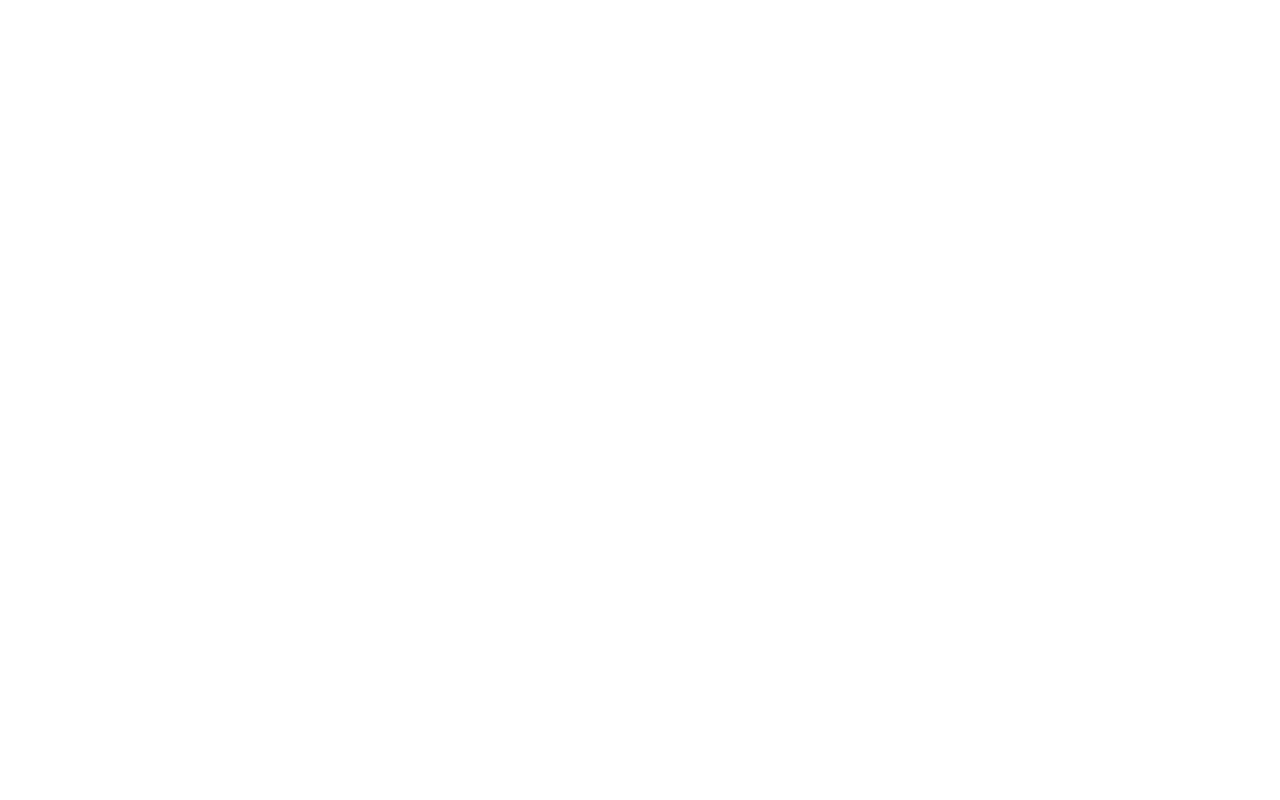
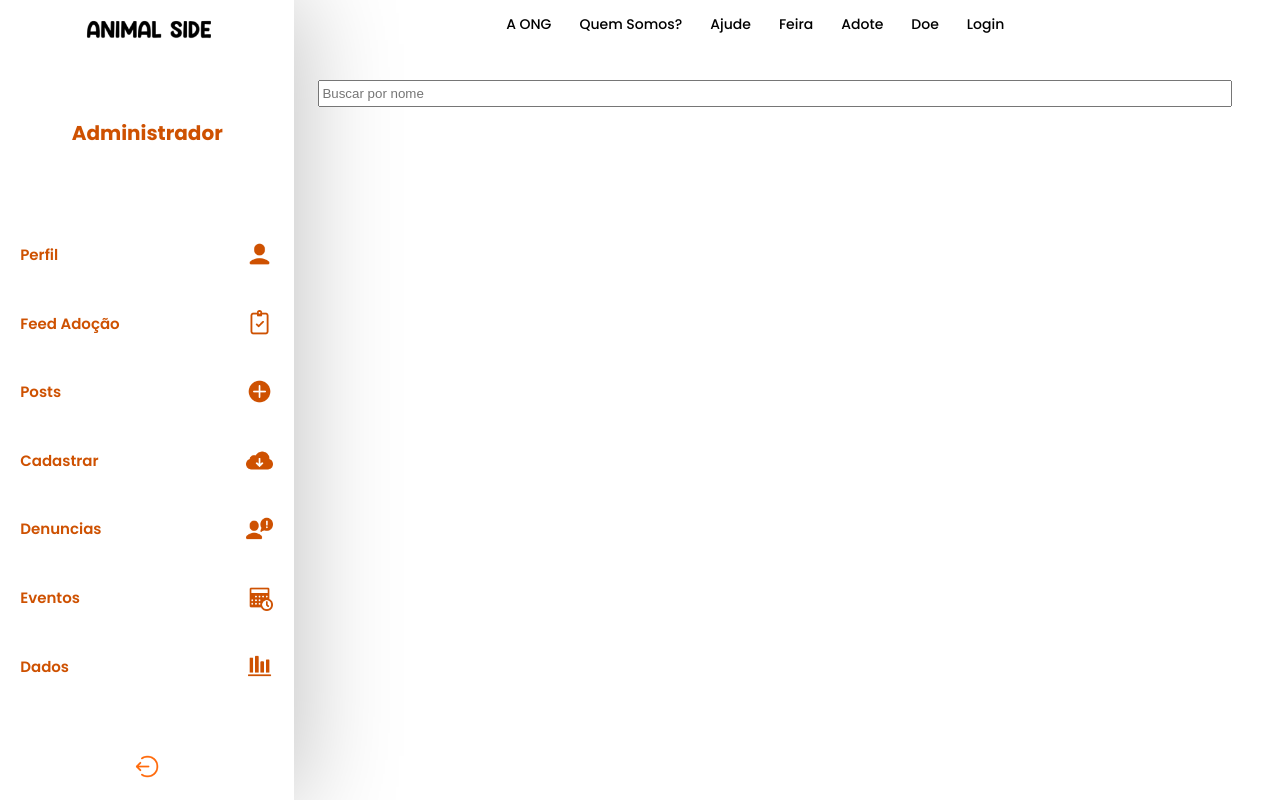
Before and after one commit to Davi-Oliveira-Brito/Animal-Side, a React app in the folder site/: page /post in a window 1280 px wide. Before the commit this address had no page. Built offline with nearby package versions, Linux system fonts and the light colour scheme.

Commit message:
Ajuste em algumas paginas e pagina Post quase pronta "falta o card"

```diff
--- a/site/src/Routes.js
+++ b/site/src/Routes.js
@@ -8,6 +8,7 @@
 import ComentarioAdocao from "./pages/adote/comentario/index.js"
 import Ajude from "./pages/ajude/index.js"
 import PerfilUser from "./pages/usuario/perfil/index.js"
+import Post from "./pages/admin/posts/index.js"
 
 import QuemSomos from "./pages/quemSomos/index.js"
 
@@ -27,6 +28,7 @@
                 <Route path='/loginadmin' element={<LoginAdmin/>}/>
 
                 <Route path='/cadastro' element={<PageCadastrar/>} />
+                <Route path='/post' element={<Post/>} />
 
                 <Route path='/feedadocaoadmin' element={<FeedAdocao/>}/>
 
--- a/site/src/components/cardFeedAdmin/index.js
+++ b/site/src/components/cardFeedAdmin/index.js
@@ -25,7 +25,7 @@
     }
     return (
         <main className='comp-card-admin'>
-            <div className='image'></div>
+            <div className='image'><img src={mostrarImagem()} alt="" /></div>
             <div className='text'>
                 <div className='title'>{props.nome}</div>
                 <div className='infos'>
@@ -41,8 +41,8 @@
                 <div className='btns'>
                     <div>Situação</div>
                     <div>
-                        <div>editar</div>
-                        <div>editar</div>
+                        <div> <img className='img' onClick={() => navigate(`/cadastro?id=${props.id}`)} src="/assets/images/Edit.png" alt="" /></div>
+                        <div> <img className='img' onClick={()=> deletar()}src="/assets/images/Close.png" alt="" /></div>
                     </div>
                 </div>
             </div>
--- a/site/src/components/sideBarAdmin/index.js
+++ b/site/src/components/sideBarAdmin/index.js
@@ -37,7 +37,7 @@
 
                 </div>
 
-                <div  className="element-info" >
+                <div onClick={()=>navigate('/post')}  className="element-info" >
 
                     <img className="comp-image" src="/assets/images/mais.png" alt="" />
                     <button className="element-button">Posts</button>
--- a/site/src/pages/admin/posts/index.js
+++ b/site/src/pages/admin/posts/index.js
@@ -0,0 +1,22 @@
+import React, { useEffect, useState } from 'react';
+import './index.scss'
+
+import NavBarAdmin from '../../../components/navBarAdmin/index.js';
+import SideBarAdmin from '../../../components/sideBarAdmin/index.js';
+
+
+
+
+export default function Post() {
+    return (
+        <main className="feed-main">
+            <NavBarAdmin />
+            <div className='componente'>
+                <SideBarAdmin />
+            </div>
+            <div className='top'>
+                <input className='Barra-de-busca' type="text" placeholder='Buscar por nome' />
+            </div>
+        </main>
+    )
+}
--- a/site/src/pages/admin/posts/index.scss
+++ b/site/src/pages/admin/posts/index.scss
@@ -0,0 +1,32 @@
+
+.feed-main{
+    display: flex;
+    flex-direction: row;
+    width: 100%;
+    height: auto;
+
+
+    .top{
+        display: flex;
+        flex-direction: column;
+        justify-content: flex-start;
+        margin-left: 1.5em;
+        margin-top: 5em;
+        width: 100%;
+        height: auto;
+        .Barra-de-busca{
+            align-items: center;
+            width: 95%;
+            height: 2em;
+            outline: none;
+            margin-bottom: 3em;
+        }
+    }
+    .comp{
+        display: flex;
+        flex-direction: row;
+        gap: 2em;
+        flex-wrap: wrap;
+    }
+
+    }
--- a/site/src/pages/adote/comentario/index.scss
+++ b/site/src/pages/adote/comentario/index.scss
@@ -14,7 +14,8 @@
             display: flex;
             flex-direction: column;
             justify-content: right;
-            height: 50%;
+            margin-right: 1.5em;
+            height: 100%;
             .text{
                 width: 12em;
                 text-align: right;
@@ -28,6 +29,7 @@
                 outline: none;
                 border: none;
                 box-shadow: 2px 0px 30px 3px rgba(0, 0, 0, 0.25);
+                padding: .8em;
             }
             .direcao{
                 display: flex;
@@ -38,11 +40,11 @@
                 justify-content: center;
                 font-size: 12px;
                 width: 7.5em;
-                height: 1.7em;
                 margin-top:  1em;
                 background-color: #6AAAD9;
                 color: #fff;
                 border: none;
+                padding: .5em;
             }
         }
         .left{
```
Also changed, not shown: 3 other files.
